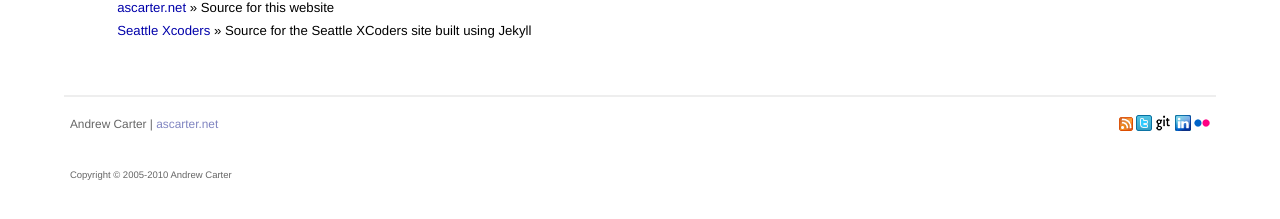
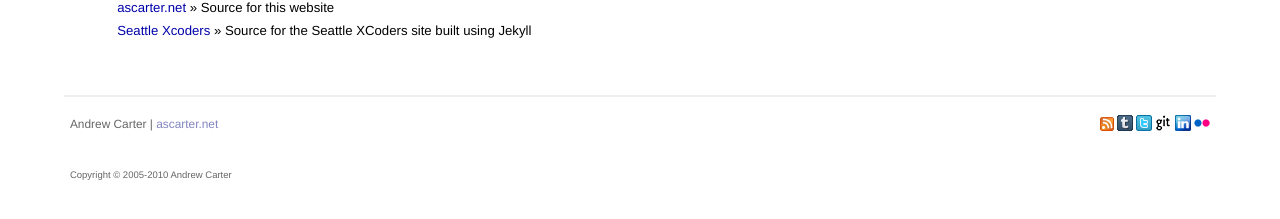
Before and after one commit to ascarter/ascarter.github.io, a Jekyll site: the page built from code.markdown, in a window 1280 px wide. Shown: the part 214-433 px from the top of the page. Built offline with Jekyll 4.4.1, drawn with Linux system fonts in a browser that asks for light colours.

Commit message:
Add tumblr

```diff
--- a/_includes/footer.html
+++ b/_includes/footer.html
@@ -4,6 +4,7 @@
 <div id="rightcol">
 	<p>
 		<a href="atom.xml"><img src="/images/feed-icon-14x14.png" alt="Subscribe to RSS Feed" title="ascarter.net/atom.xml" /></a>
+		<a href="http://ascarter.tumbler.com"><img src="/images/tumblr.png" alt="ascarter.tumblr.com" title="ascarter.tumblr.com" /></a>
 		<a href="http://www.twitter.com/ascarter"><img src="/images/twitter.png" alt="@ascarter" title="@ascarter" /></a>
 		<a href="http://github.com/ascarter/"><img src="/images/github.png" alt="github.com/ascarter" title="github.com/ascarter" /></a>
 		<a href="http://www.linkedin.com/in/andrewca"><img src="/images/linkedin.png" alt="linkedin.com/in/andrewca" title="linkedin.com/in/andrewca" /></a>
```
Also changed, not shown: images/tumblr.png (added).
